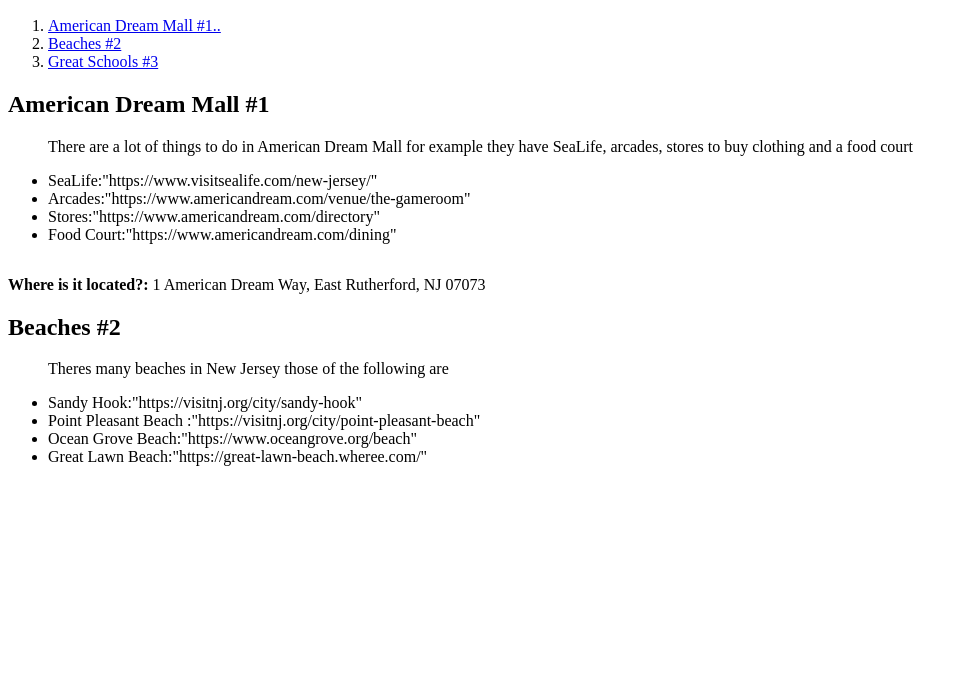
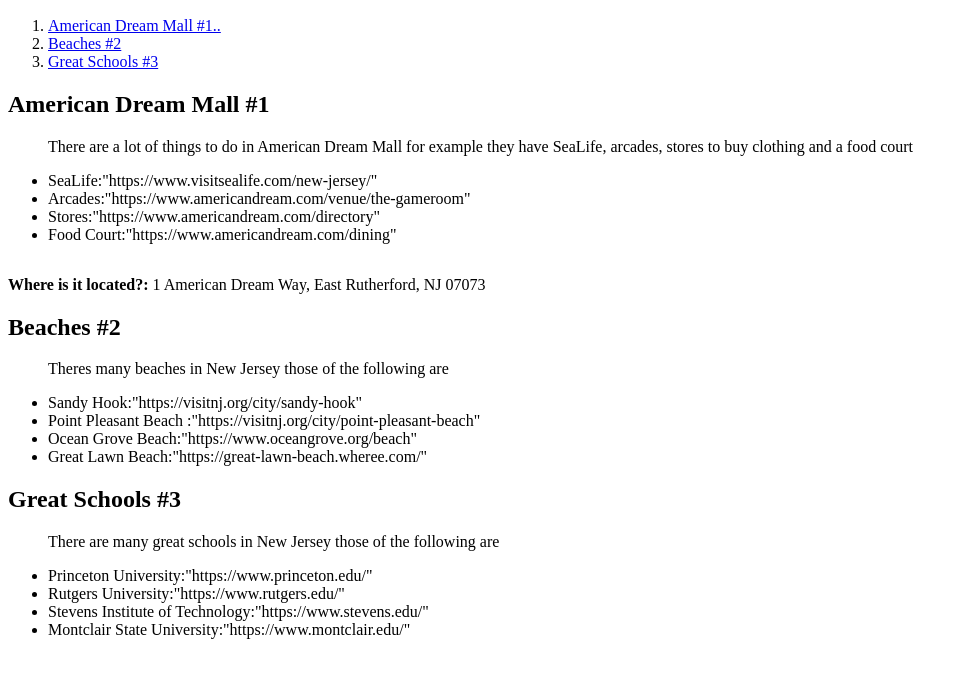
Before and after one commit to veronickalozada123/Final-Project, a plain HTML site: page index.html in a window 1280 px wide. Shown: the part 110-788 px from the top of the page, without its empty margins (0-968 px from the left). Drawn offline with Linux system fonts and the light colour scheme.

Commit message:
added the links to the schools

```diff
--- a/index.html
+++ b/index.html
@@ -57,3 +57,12 @@
             <li>Great Lawn Beach:"https://great-lawn-beach.wheree.com/"</li>
 
 </ul>
+     <h2 id="?">Great Schools #3</h2>
+<ul>
+           <p> There are many great schools in New Jersey those of the following are
+            </p>
+            <li> Princeton University:"https://www.princeton.edu/"</li>
+            <li> Rutgers University:"https://www.rutgers.edu/"</li>
+            <li> Stevens Institute of Technology:"https://www.stevens.edu/"</li>
+            <li> Montclair State University:"https://www.montclair.edu/"</li>
+</ul>
```
Also changed, not shown: sandyhook.html (added).
